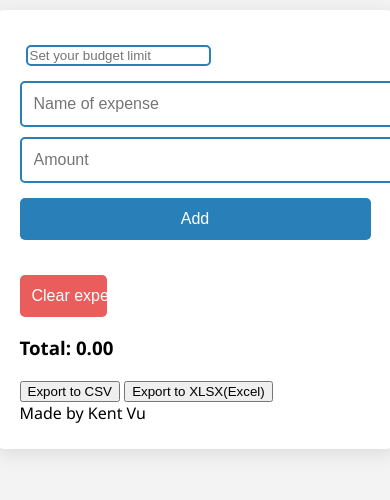
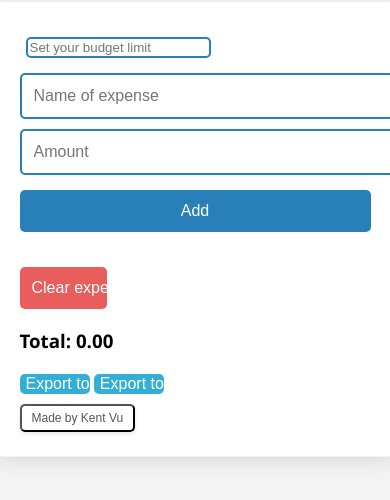
Before and after one commit to kenccc/Expense-tracker, a plain HTML site: page index.html in a window 390 px wide. Shown: the part 232-732 px from the top of the page. Drawn offline with Linux system fonts and the light colour scheme.

Commit message:
made a footer

```diff
--- a/index.html
+++ b/index.html
@@ -31,9 +31,10 @@
       <input type='button' id='csvexport' value='Export to CSV' onclick="exportToCSV()">
       <input type='button' id='excelexport' value='Export to XLSX(Excel)' onclick="exportToExcel()">
     </div>
-    <footer>
+    <button class='footer' id='footer'>
       Made by Kent Vu
-    </footer>
+    </button>
+
   </div>
   <script src="https://cdnjs.cloudflare.com/ajax/libs/xlsx/0.17.0/xlsx.full.min.js"></script>
   <script src="script.js"></script>
--- a/script.js
+++ b/script.js
@@ -78,6 +78,7 @@ function deleteExpense(button){
   saveExpenses();
   updateTotal();
 }
+
 
 
 function saveExpenses() {
--- a/style.css
+++ b/style.css
@@ -26,6 +26,19 @@ body {
 
 }
 
+#csvexport,#excelexport {
+  width: 20%;
+  background-color: #33aed7;
+  color: white;
+  border: none;
+  border-radius: 5px;
+  font-size: 16px;
+  cursor: pointer;
+  transition: background-color 0.3s;
+}
+#csvexport:hover,#excelexport:hover{
+  background-color: #37b3c3;
+}
 
 h1 {
   text-align: center;
@@ -219,8 +232,25 @@ form input[type='number']:focus {
   #addbtn {
     margin-top: 10px;
   }
-  .footer {
-    font-size: 10px;
-    padding: 3px 7px;
+
+
+  .footer{
+    position: static;
+    margin-top: 10px;
+
+    bottom: 10px;
+    left: 10px;
+    font-size: 12px;
+    color: #555;
+    background: rgba(255, 255, 255, 0.7);
+    padding: 5px 10px;
+    border-radius: 5px;
+    box-shadow: 0 2px 5px rgba(0, 0, 0, 0.1);
+    transition: background 0.3s ease;
   }
+  .footer:hover {
+    background: rgba(255, 255, 255, 0.9);
+    color: #007bff;
+  }
+
 }
```
